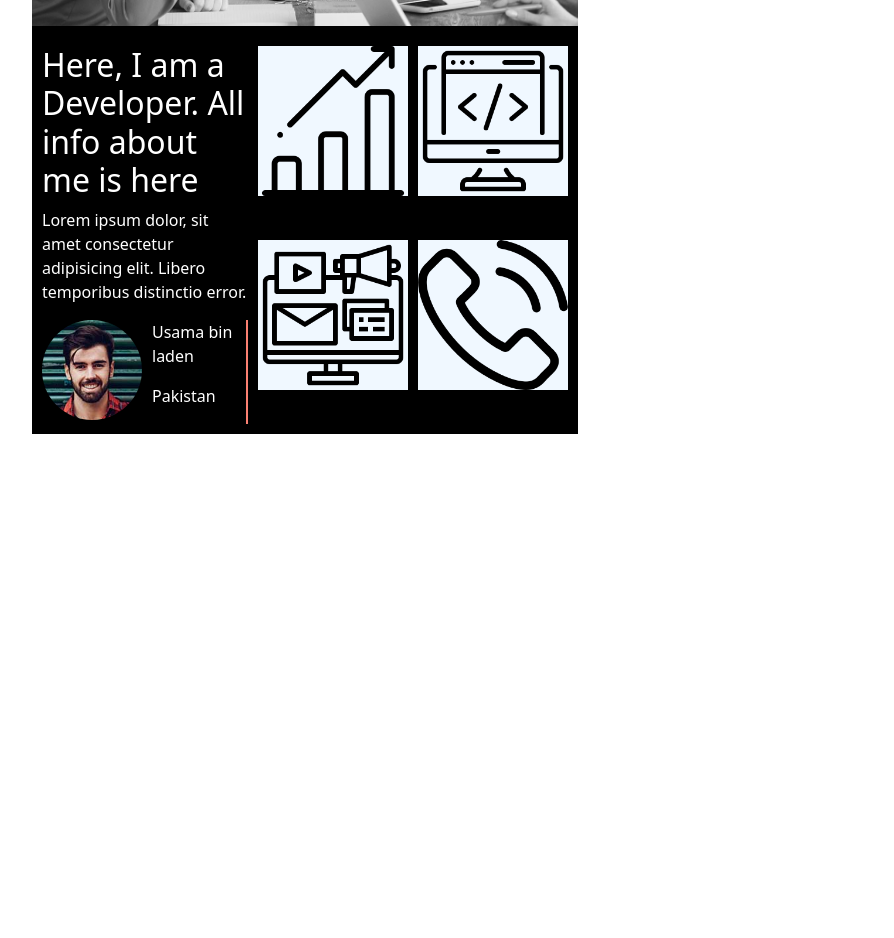
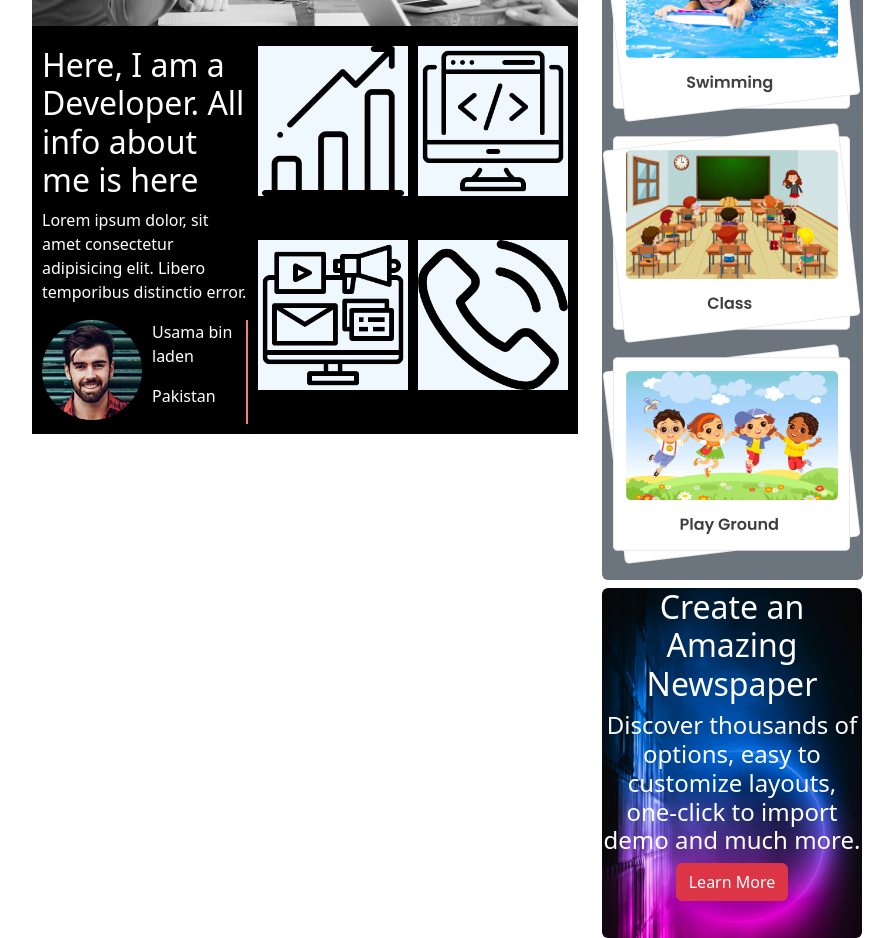
Before and after one commit to Himlaoy/happy-raw-css, a React (Vite) app: page / in a window 1280 px wide. Shown: the part 660-1598 px from the top of the page, without its empty margins (335-1229 px from the left). Before the commit the page ends 1094 px from the top, so only its background shows below. Built offline with nearby package versions, Linux system fonts and the light colour scheme.

Commit message:
nav all done

```diff
--- a/src/Page/Header/Header.jsx
+++ b/src/Page/Header/Header.jsx
@@ -37,9 +37,6 @@ const Header = () => {
 
                 </Container>
             </Navbar>
-            <div>
-
-            </div>
         </Container>
 
     );
--- a/src/Page/Qzone/Qzone.jsx
+++ b/src/Page/Qzone/Qzone.jsx
@@ -1,9 +1,14 @@
 import React from 'react';
+import png1 from '/news/qZone1.png'
+import png2 from '/news/qZone2.png'
+import png3 from '/news/qZone3.png'
 
 const Qzone = () => {
     return (
-        <div>
-
+        <div className='bg-secondary rounded py-3 mt-3'>
+            <img src={png1} alt="" />
+            <img src={png2} alt="" />
+            <img src={png3} alt="" />
         </div>
     );
 };
--- a/src/Page/RightNav/RightNav.jsx
+++ b/src/Page/RightNav/RightNav.jsx
@@ -1,6 +1,7 @@
 import React from 'react';
 import { Button } from 'react-bootstrap';
 import { FaFacebook, FaGoogle, FaInstagram, FaTwitter } from 'react-icons/fa';
+import Qzone from '../Qzone/Qzone';
 
 const RightNav = () => {
     return (
@@ -15,6 +16,20 @@ const RightNav = () => {
             <Button variant="outline-success"><FaTwitter></FaTwitter> Twitter</Button>
             <br />
             <Button variant="outline-warning"><FaInstagram></FaInstagram> Instagram</Button>
+            <Qzone></Qzone>
+            <div className='mt-2 text-white text-center rounded'
+                style={{
+                    height: '350px',
+                    width: '260px',
+                    backgroundSize: 'cover',
+                    backgroundImage: `url(${"/news/bg1.png"})`
+                }}
+            >
+                <h2 className='text-white text-center'>Create an Amazing Newspaper</h2>
+                <h4 className='text-center'>Discover thousands of options, easy to customize layouts, one-click to import demo and much more.</h4>
+                <Button variant="danger">Learn More</Button>
+
+            </div>
         </div>
     );
 };
--- a/src/Routes/Route.jsx
+++ b/src/Routes/Route.jsx
@@ -2,6 +2,7 @@ import React from 'react';
 import { createBrowserRouter } from 'react-router-dom';
 import Home from '../Page/Home/Home';
 import Main from '../LayOut/Main';
+import Category from '../Page/Category';
 
 const router = createBrowserRouter([
     {
@@ -11,6 +12,11 @@ const router = createBrowserRouter([
             {
                 path:'/',
                 element:<Home></Home>,
+            },
+            {
+                path:'category',
+                element:<Category></Category>,
+                loader:()=> fetch('http://localhost:5000/')
             }
         ]
     }
```
